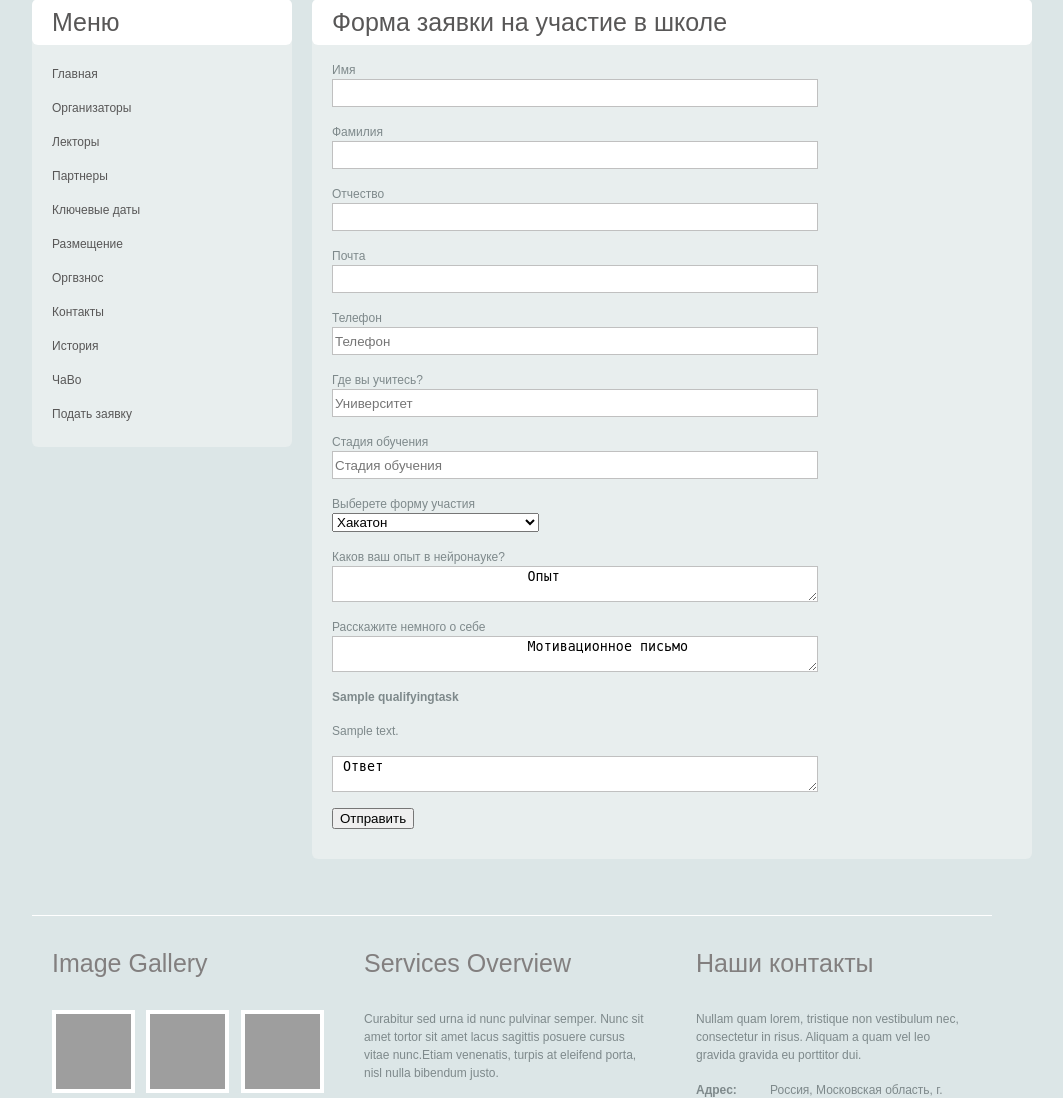
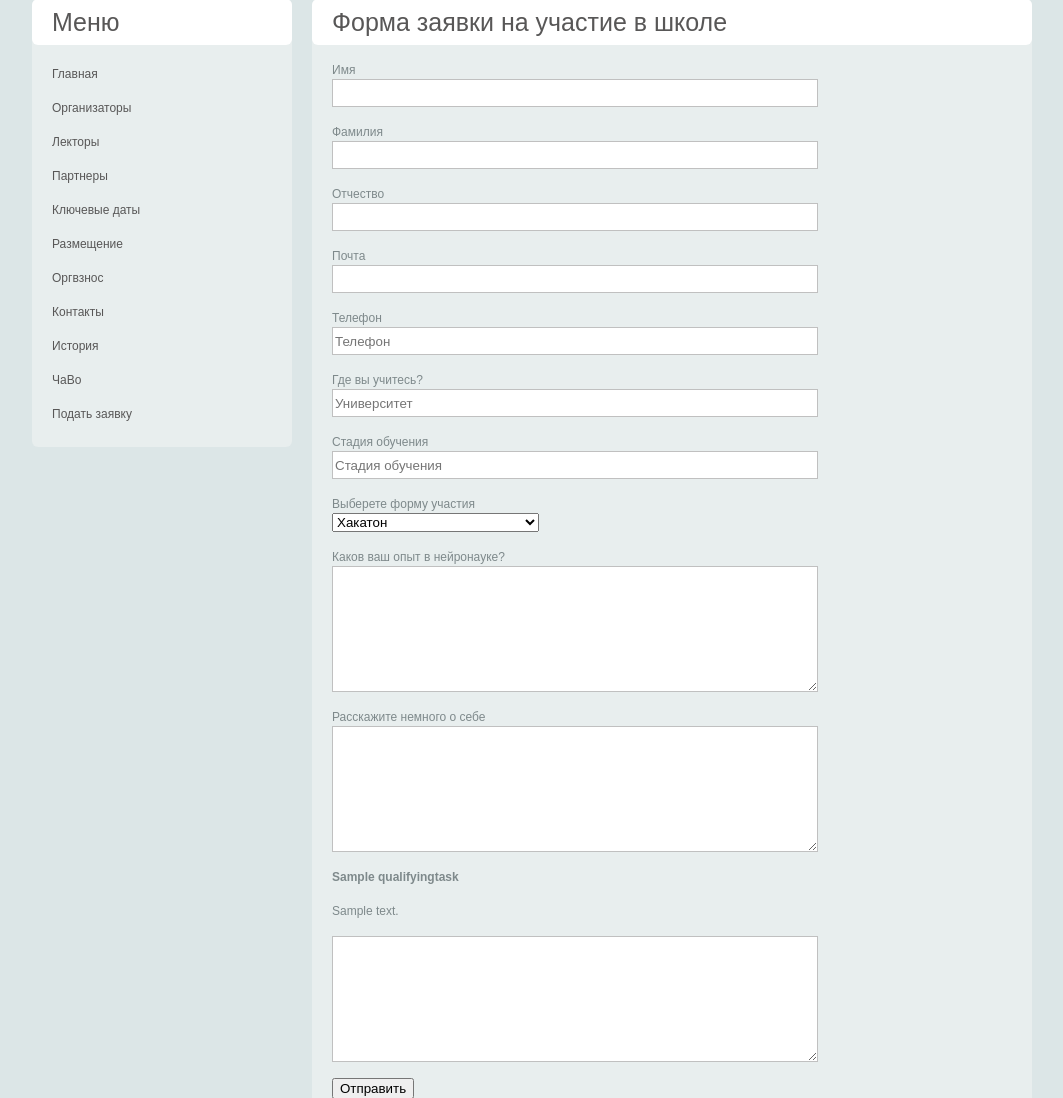
Before and after one commit to ivanmysin/SchoolSite, a Django app: page /send_application in a window 1280 px wide. Shown: the part 525-1623 px from the top of the page, without its empty margins (128-1191 px from the left). Run offline with Django 5.2, Linux system fonts and the light colour scheme; tables that the repository leaves empty hold one stand-in row (values such as "Sample post"); grey boxes are pictures that could not be loaded.

Commit message:
HTML template is in work

```diff
--- a/school_site/main/templates/main/send_application.html
+++ b/school_site/main/templates/main/send_application.html
@@ -86,15 +86,15 @@
 
                 <li>
                     <label for="expirience"> Каков ваш опыт в нейронауке? </label>
-                    <textarea id="expirience" name="expirience">
-                        Опыт
+                    <textarea id="expirience" name="expirience" rows="8" cols="50">
+
                     </textarea>
                 </li>
 
                 <li>
                     <label for="about_participant"> Расскажите немного о себе </label>
-                    <textarea id="about_participant" name="about_participant">
-                        Мотивационное письмо
+                    <textarea id="about_participant" name="about_participant" rows="8" cols="50">
+
                     </textarea>
                </li>
 
@@ -104,7 +104,7 @@
                         <p>
                             {{ task.text }}
                         </p>
-                        <textarea name="answer_for_task_{{forloop.counter}}"> Ответ </textarea> <br>
+                        <textarea name="answer_for_task_{{forloop.counter}}"  rows="8" cols="50"> </textarea> <br>
                     </li>
                 {% endfor %}
                 <li>
```
